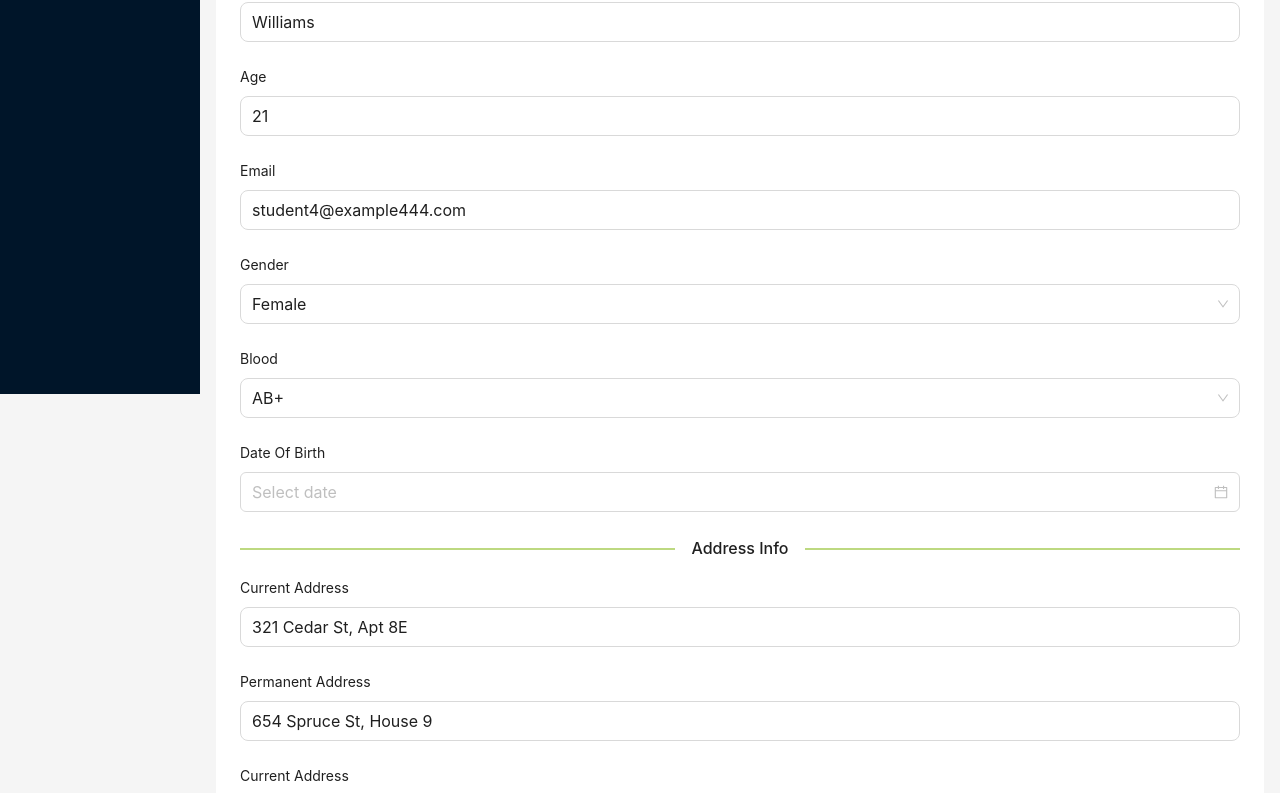
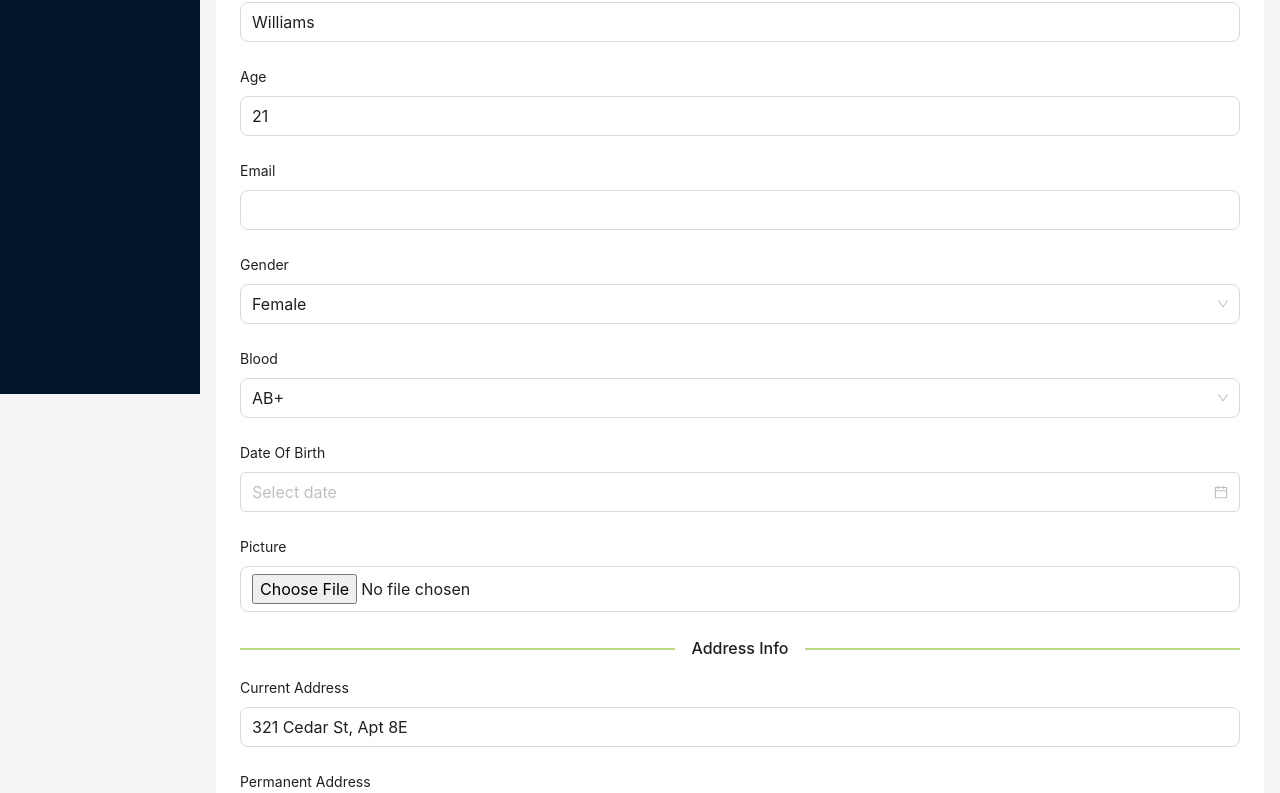
Before and after one commit to tansim12/Ph-University-Client, a React (Vite) app: page /admin/create-student in a window 1280 px wide. Shown: the part 406-1199 px from the top of the page. Built offline with nearby package versions, Linux system fonts and the light colour scheme; no server answers.

Commit message:
create student

```diff
--- /dev/null
+++ b/src/Components/From/PHFileUpload.tsx
@@ -0,0 +1,36 @@
+import { Form, Input } from "antd";
+import { Controller } from "react-hook-form";
+
+type TFileUploadProps = {
+  name: string;
+  label?: string;
+  type?: string;
+};
+
+const PHFileUpload = ({ name, label, type }: TFileUploadProps) => {
+  return (
+    <div style={{ marginBottom: "20px" }}>
+      <Controller
+        name={name}
+        render={({
+          field: { onChange, value, ...field },
+          fieldState: { error },
+        }) => (
+          <Form.Item label={label}>
+            <Input
+              {...field}
+              value={value?.fileName}
+              type={type}
+              size="large"
+              style={{ width: "100%" }}
+              onChange={(e) => onChange(e.target?.files?.[0])}
+            />
+            {error && <small style={{ color: "red" }}>{error?.message}</small>}
+          </Form.Item>
+        )}
+      />
+    </div>
+  );
+};
+
+export default PHFileUpload;
--- a/src/pages/Admin/User Management/CreateStudent.tsx
+++ b/src/pages/Admin/User Management/CreateStudent.tsx
@@ -9,6 +9,10 @@ import {
   useGetAllAcademicDepartmentQuery,
   useGetAllAcademicSemesterQuery,
 } from "../../../redux/Features/Admin/academicManagement.api";
+import { useCreateStudentMutation } from "../../../redux/Features/Admin/userManagement.api";
+import { handleApiError } from "../../../utils/handleApiError";
+import { toast } from "sonner";
+import PHFileUpload from "../../../Components/From/PHFileUpload";
 
 const defaultData = {
   name: {
@@ -17,7 +21,7 @@ const defaultData = {
     lastName: "Williams",
   },
   age: 21,
-  email: "student4@example444.com",
+  // email: "student445545545545454@example444.com",
   gender: "female",
   //   profileImg: "http://example.com/images/emma_williams.jpg",
   blood: "AB+",
@@ -40,12 +44,15 @@ const defaultData = {
     motherOccupation: "Scientist",
   },
 
-    academicDepartment: "667906d93b5106593755ea9f",
-    admissionSemester: "666152858575fc5a25f16b12",
+  academicDepartment: "667906d93b5106593755ea9f",
+  admissionSemester: "666152858575fc5a25f16b12",
   //   isDelete: false,
 };
 
 const CreateStudent = () => {
+  const [createStudent,] = useCreateStudentMutation();
+
+  // get A. semester data
   const { data: semesterData, isLoading: sIsLoading } =
     useGetAllAcademicSemesterQuery(undefined);
   const semesterDataOptions = semesterData?.map((item) => ({
@@ -53,6 +60,7 @@ const CreateStudent = () => {
     value: item?._id,
   }));
 
+  //   get A. department data
   const { data: departmentData, isLoading: dIsLoading } =
     useGetAllAcademicDepartmentQuery(undefined, { skip: sIsLoading });
   const departmentDataOptions = departmentData?.map((item) => ({
@@ -60,15 +68,34 @@ const CreateStudent = () => {
     value: item?._id,
   }));
 
-  const onSubmit: SubmitHandler<FieldValues> = (data) => {
-    console.log(data);
+  const onSubmit: SubmitHandler<FieldValues> = async (data) => {
+    const payload = {
+      password: "password1234",
+      student: data,
+    };
+    const formData = new FormData();
+    formData.append("data", JSON.stringify(payload));
+    formData.append("file", data?.file)
 
-    // const formData = new FormData();
-    // formData.append("data", JSON.stringify(data));
+    const toastId = toast.message("Creating");
+    try {
+      const res = await createStudent(formData).unwrap();
+      if (res?.success) {
+        toast.success("Student Create Successfully done", {
+          id: toastId,
+          duration: 3000,
+        });
+      }
+    } catch (error) {
+      handleApiError(error, toastId);
+    }
+
 
     // ! this check just local
     // console.log(Object.fromEntries(formData));
   };
+
+
   return (
     <div>
       <p className="text-lg text-center my-4"> Create Student </p>
@@ -101,7 +128,10 @@ const CreateStudent = () => {
               <PHSelect name="blood" label="Blood" options={bloodOptions} />
             </div>
             <div>
-              <PHDatePicker name="dateOfBirth" label="Date Of Birth" />
+              <PHDatePicker name="dateOfBirth" label="Date Of Birth"/>
+            </div>
+            <div>
+              <PHFileUpload name="file" label="Picture"  type="file"  />
             </div>
           </div>
           {/* Address info div  */}
--- /dev/null
+++ b/src/redux/Features/Admin/userManagement.api.ts
@@ -0,0 +1,36 @@
+import { baseApi } from "../../api/baseApi";
+
+
+const userManagementApi = baseApi.injectEndpoints({
+    endpoints:(builder)=>({
+        // getAllAcademicSemester: builder.query({
+        //     query: (args) => {
+        //       const params = new URLSearchParams();
+        //       if (args) {
+        //         args.forEach((item: TQueryParamAcademicSemester) => {
+        //           params.append(item.name, item.value as string);
+        //         });
+        //       }
+
+        //       return {
+        //         url: "/academic-semester",
+        //         method: "GET",
+        //         params: params,
+        //       };
+        //     },
+        //     transformResponse: (response: TReduxResponse<TAcademicSemester[]>) => {
+        //       return response?.data;
+        //     },
+        //   }),
+
+        createStudent: builder.mutation({
+            query: (body) => ({
+              url: "/users/create-student",
+              method: "POST",
+              body: body,
+            }),
+          }),
+    })
+})
+
+export const {useCreateStudentMutation} = userManagementApi
```
